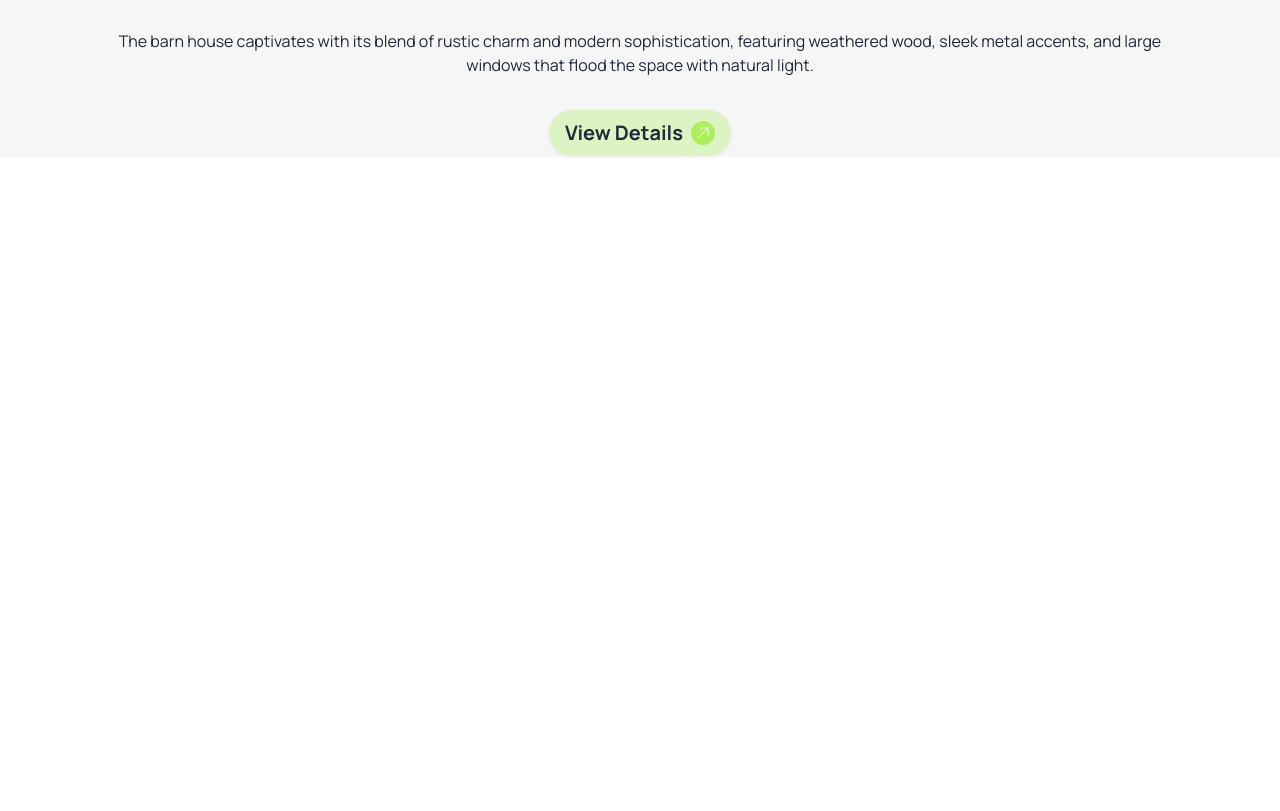
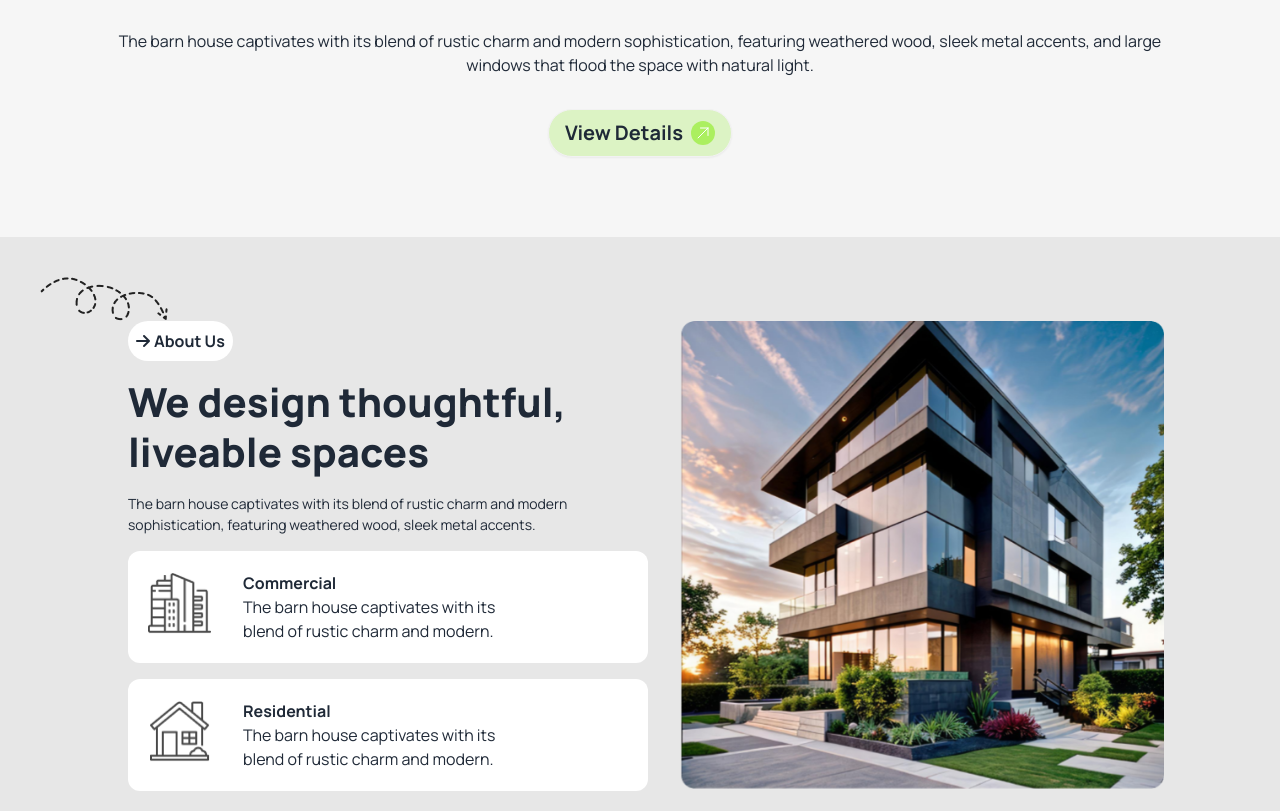
Before and after one commit to kamruzzaman103/Assignment_3, a plain HTML site: page index.html in a window 1280 px wide. Shown: the part 621-1432 px from the top of the page. Before the commit the page ends 800 px from the top, so only its background shows below. Drawn offline with nearby package versions, Linux system fonts and the light colour scheme.

Commit message:
added another section

```diff
--- a/index.html
+++ b/index.html
@@ -162,7 +162,7 @@
             sophistication, featuring weathered wood, sleek metal accents, and
             large windows that flood the space with natural light.
           </p>
-          <a class="btn bg-[#dcf3c4] rounded-3xl font-bold text-[20px] mt-[32px]"
+          <a class="btn bg-[#dcf3c4] rounded-3xl font-bold text-[20px] mt-[32px] mb-20"
             >View Details
             <svg
               xmlns="http://www.w3.org/2000/svg"
@@ -182,7 +182,42 @@
         </div>
       </div>
     </header>
-    <main></main>
+    <main>
+      <div class="bg-[#e7e7e7] ">
+        <img class="hidden sm:block pt-10 pl-10" src="image/Vector.png" alt="">
+        <div class="max-w-[93%] sm:max-w-[80%] mx-auto   space-y-6">
+          <div class="sm:flex sm:justify-between">
+            <div class="sm:w-2/3 mb-5">
+              <div class="text-center sm:text-left space-y-4 sm:mr-5">
+                <button class="rounded-3xl p-2 bg-white text-[16px] font-bold mt-16 sm:mt-0"><i class="fa-solid fa-arrow-right mr-1"></i>About Us</button>
+                <h1 class="text-[24px] sm:text-[40px] font-extrabold sm:leading-tight">We design thoughtful, liveable spaces</h1>
+                <p class="text-[14px]">The barn house captivates with its blend of rustic charm and
+                  modern sophistication, featuring weathered wood, sleek metal accents.</p>
+                  <div class="space-y-4">
+                    <div class="flex bg-white text-[16px] p-5 rounded-xl">
+                      <img class="w-8 h-8 sm:w-16 sm:h-16 mr-8"  src="image/commercial.png" alt="">
+                      <div class="text-left">
+                        <h1 class="font-bold">Commercial</h1>
+                        <p class=" sm:mr-[100px]">The barn house captivates with its blend of rustic charm and modern.</p>
+                      </div>
+                    </div>
+                    <div class="flex bg-white text-[16px] p-5 rounded-xl">
+                      <img class="w-8 h-8 sm:w-16 sm:h-16 mr-8"  src="image/residential.png" alt="">
+                      <div  class="text-left">
+                        <h1 class="font-bold">Residential</h1>
+                        <p class=" sm:mr-[100px]">The barn house captivates with its blend of rustic charm and modern.</p>
+                      </div>
+                    </div>
+                  </div>
+              </div>
+            </div>
+            <div>
+              <img class="w-[600px] h-[300px] sm:w-[600px] sm:h-[468px] object-coverer sm:ml-3" src="image/Rectangle.png" alt="">
+            </div>
+          </div>
+        </div>
+      </div>
+    </main>
     <footer></footer>
   </body>
 </html>
```
